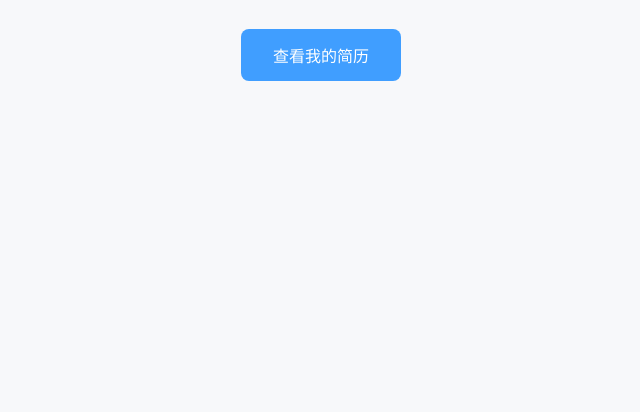
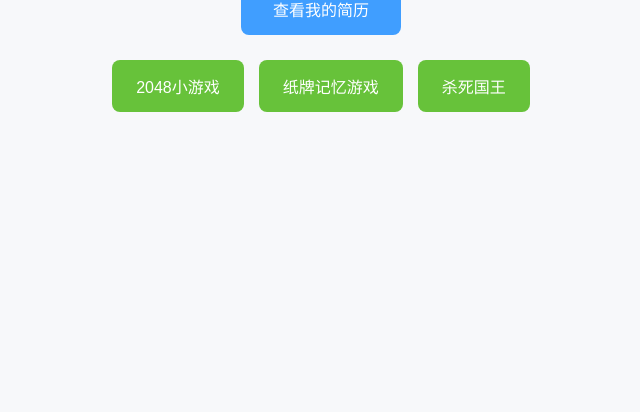
Before and after one commit to 9hmh2548jk-stack/hello, a plain HTML site: page index.html in a window 1280 px wide. Shown: the part 388-800 px from the top of the page, without its empty margins (319-959 px from the left). Drawn offline with Linux system fonts and the light colour scheme.

Commit message:
Add files via upload

```diff
--- a/index.html
+++ b/index.html
@@ -17,28 +17,54 @@
       justify-content: center;
       background: #f7f8fa;
       font-family: "Microsoft YaHei", sans-serif;
+      gap: 25px; /* 整体上下间距 */
     }
+
     .title {
       font-size: 32px;
-      margin-bottom: 40px;
       color: #333;
     }
-    .btn {
+
+    /* 简历按钮（单独一行） */
+    .btn-resume {
       padding: 14px 32px;
       background: #409eff;
       color: #fff;
       border-radius: 8px;
       text-decoration: none;
       font-size: 16px;
-      transition: 0.3s;
     }
-    .btn:hover {
-      background: #337ecc;
+
+    /* 游戏按钮组容器（多个并排） */
+    .game-group {
+      display: flex;
+      gap: 15px; /* 游戏按钮之间的间距 */
+    }
+
+    /* 游戏按钮样式 */
+    .btn-game {
+      padding: 14px 24px;
+      background: #67c23a;
+      color: #fff;
+      border-radius: 8px;
+      text-decoration: none;
+      font-size: 16px;
     }
   </style>
 </head>
 <body>
+
   <h1 class="title">欢迎来到我的个人主页</h1>
-  <a href="resume.html" class="btn">查看我的简历</a>
+
+  <!-- 第一行：简历（单独一行） -->
+  <a href="resume.html" class="btn-resume">查看我的简历</a>
+
+  <!-- 第二行：多个游戏按钮 并排一行 -->
+  <div class="game-group">
+    <a href="游戏-2.响应式2048小游戏/index.html" class="btn-game">2048小游戏</a>
+    <a href="游戏-51.纸牌记忆游戏\zhipaijiyi.html" class="btn-game">纸牌记忆游戏</a>
+    <a href="游戏-10.杀死国王\index.html" class="btn-game">杀死国王</a>
+  </div>
+
 </body>
 </html>
```
Also changed, not shown: resume.html (+1 -1 lines).
